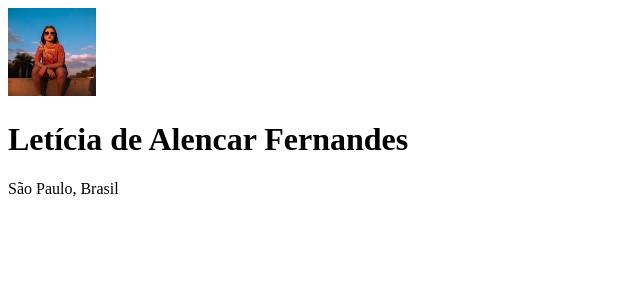
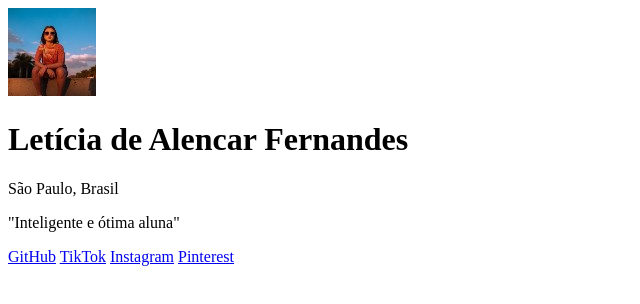
Before and after one commit to leticialencar22TB/meus-links, a plain HTML site: page index.html in a window 1280 px wide. Shown: the whole page, without its empty margins (0-640 px from the left). Drawn offline with Linux system fonts and the light colour scheme.

Commit message:
término do desenvolvimento do html

```diff
--- a/index.html
+++ b/index.html
@@ -10,6 +10,13 @@
     <img src="./MEUS-LINKS/2a68db76-e363-4f4b-92f7-9e26ec80ecbd.jpg" alt="Imagem do criador da página de links, Letícia Alencar">
     <h1>Letícia de Alencar Fernandes</h1>
     <p>São Paulo, Brasil</p>
+
+     <p>"Inteligente e ótima aluna"</p>
+
+     <a href="https://github.com/leticialencar12TC/meus-links">GitHub</a>
+     <a href="https://www.tiktok.com/@leletalencar?__t=8kLt7LpuOvd&_r=1">TikTok</a>
+     <a href="https://www.instagram.com/lelet_alencar/">Instagram</a>
+     <a href="https://br.pinterest.com/lelearmysg/">Pinterest</a>
    </div>
 </body>
 </html>
```
